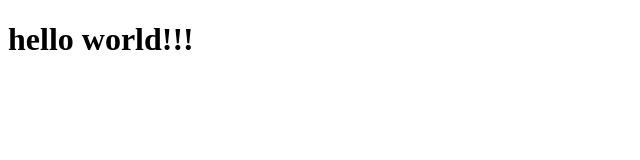
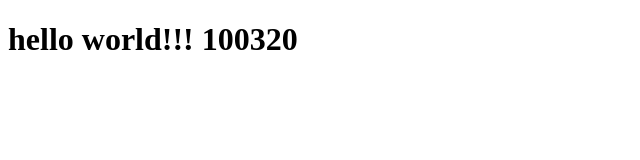
Before and after one commit to Soban-Ahmed/vsgithubconnect, a plain HTML site: page index.html in a window 1280 px wide. Shown: the whole page, without its empty margins (0-640 px from the left). Drawn offline with Linux system fonts and the light colour scheme.

Commit message:
Commit in VS 031020

```diff
--- a/index.html
+++ b/index.html
@@ -14,7 +14,7 @@
 
 <body>
 
-    <h1> hello world!!! </h1>
+    <h1> hello world!!! 100320</h1>
 
 
 </body>
```
